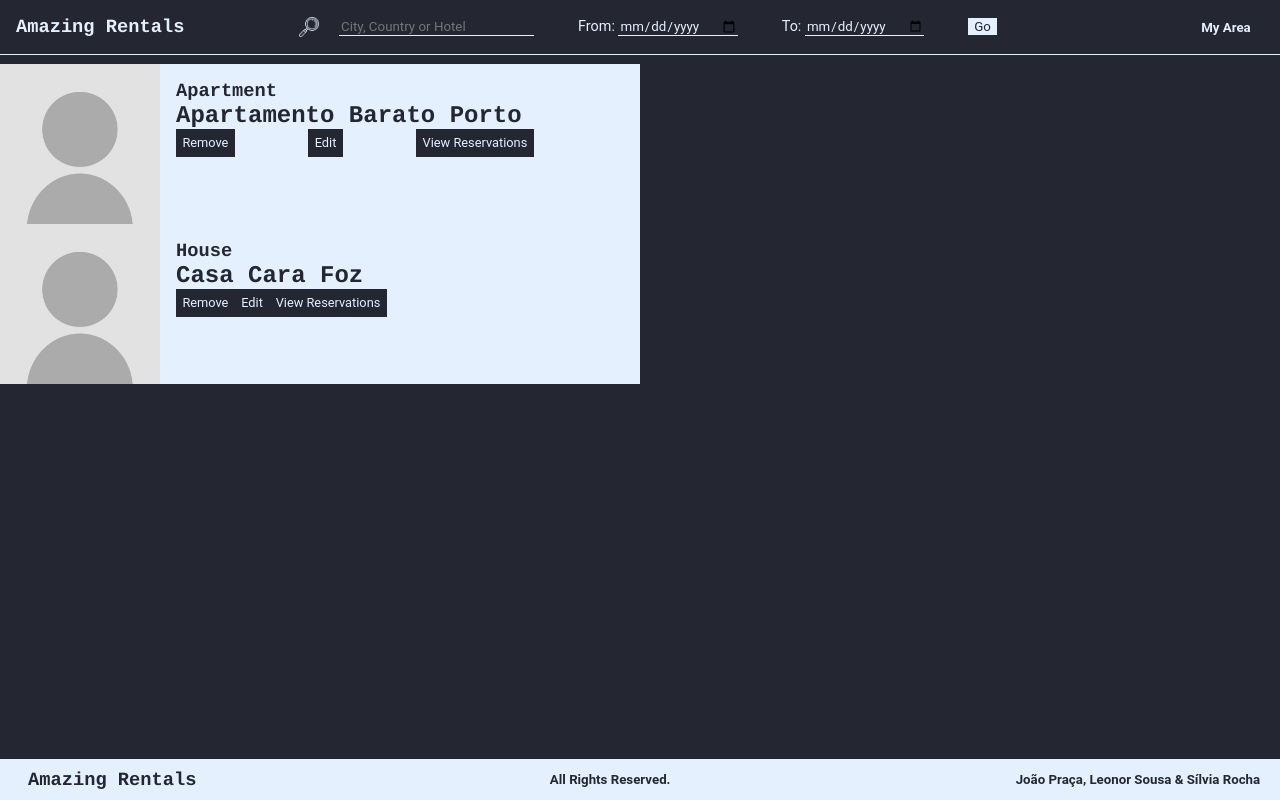
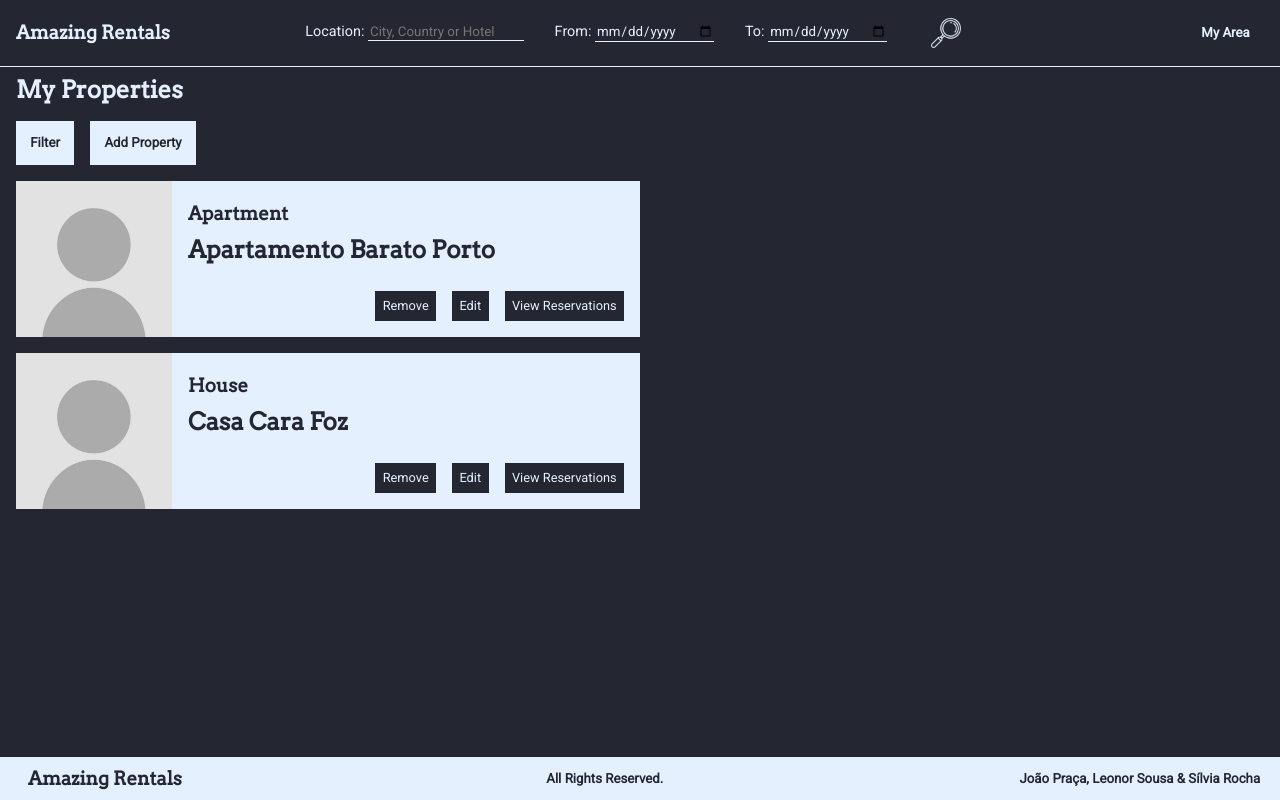
Before and after one commit to jarpraca/LTW_1920, a PHP site: page /listProperties.php in a window 1280 px wide. Run offline with PHP 8.4, Linux system fonts and the light colour scheme; the visitor is signed in with stand-in values (Sample User, id 1); data comes from the database, SQL or seed files in the repository; both versions use the stored data as it was after the commit.

Commit message:
Added search; minor style and layout improvements

```diff
--- a/database/habitations.php
+++ b/database/habitations.php
@@ -2,14 +2,14 @@
 
 function getHabitationsCity($city){
     global $db;
-    $stmt = $db->prepare('SELECT * FROM habitation JOIN cidade USING (idCidade) WHERE cidade.nome = ?');
+    $stmt = $db->prepare('SELECT Habitacao.* FROM Habitacao JOIN cidade USING (idCidade) WHERE cidade.nome = ?');
     $stmt->execute(array($city));
     return $stmt->fetchAll();
 }
 
 function getHabitationsCountry($country){
     global $db;
-    $stmt = $db->prepare('SELECT * FROM habitation JOIN cidade USING (idCidade) JOIN Pais using idPais WHERE pais.nome = ?');
+    $stmt = $db->prepare('SELECT Habitacao.* FROM Habitacao JOIN cidade USING (idCidade) JOIN Pais USING (idPais) WHERE Pais.nome = ?');
     $stmt->execute(array($country));
     return $stmt->fetchAll();
 }
--- a/editProperty.php
+++ b/editProperty.php
@@ -28,7 +28,6 @@
   $country=getCountryById(getCountryCity($property['idCidade']));
   $policy=getPolicy($property['idPolitica']);
   $image="";
-  print_r($policy);
 ?>
   <section id="editProperty">
   <header>
--- a/layout.css
+++ b/layout.css
@@ -11,7 +11,7 @@ body {
 
 .content {
     flex: 1 0 auto;
-    margin: 4em 0 0 0;
+    margin: 3.7em 0 0 0;
 }
 
 #menu{
@@ -46,21 +46,13 @@ body {
     margin-bottom: 1em;
 }
 
-#search img{
+#glass{
     vertical-align: middle;
     margin: 1em;
 }
 
-#search_text_input{
-    margin-right: 3em;
-}
-
-#dateFrom{
-    margin-right: 3em;
-}
-
-#dateTo{
-    margin-right: 3em;
+#search_text_input, #dateFrom, #dateTo{
+    margin-right: 2em;
 }
 
 #menu li{
@@ -104,7 +96,10 @@ body {
 .verticalForm input, .verticalForm select, textarea{
     display: block;
     width:100%;
-    padding:0.5em 0;
+    padding:0.5em ;
+    -webkit-box-sizing: border-box; /* Safari/Chrome, other WebKit */
+    -moz-box-sizing: border-box;    /* Firefox, other Gecko */
+    box-sizing: border-box;         /* Opera/IE 8+ */
 }
 
 .verticalForm label{
@@ -227,26 +222,59 @@ body {
     display: block;
 }
 
-.propertyShort, .reservationShort{
-    width:50%;
-    display:flex;
+.propertyShort, .reservationShort, .propertySearch{
+    width: calc(50% - 1rem);
+    display: flex;
+    margin: 1rem;
 }
 
-.propertyShort img, .reservationShort img{
+.propertyShort img, .reservationShort img, .propertySearch img{
     object-fit: cover;
     width:25%;
-    /*height:100%;*/
 }
 
-.propertyShort .rightText, .reservationShort .rightText{
-    padding:1em;
+.rightText{
+    display: flex;
+    flex-direction: column;
+    justify-content: flex-start;
+    padding: 1rem;
+    width: 75%;
+}
+
+.rightText h1, h3, h4, p{
+    margin: 0;
+    padding: 0.3rem 0 0.3rem 0;
 }
 
 .horizontalElements{
     display: flex;
-    justify-content: space-between;
+    justify-content: flex-end;
+    align-items: center;
+    margin-top: auto;
 }
 
-.propertyShort p, .reservationShort p{
-    margin:0.5em;
+.horizontalElements a{
+    margin-left: 1em;
 }
+
+.horizontalElements h3{
+    padding: 0;
+}
+
+.horizontalElements p{
+    padding: 0.5em;
+}
+
+.list_properties_options{
+    display: flex;
+    margin: 1rem;
+}
+
+.list_properties_options h5{
+    margin: 0 1rem 0 0;
+    padding: 1em;
+}
+
+.subtitle{
+    margin: 1rem;
+}
--- a/listProperties.php
+++ b/listProperties.php
@@ -9,6 +9,13 @@
 
   include('templates/common/header.php');
 
+  echo '<h2 class="subtitle">My Properties</h2>';
+
+  echo '<div class="list_properties_options">';
+  echo '<a href="editProfile.php"><h5>Filter</h5></a>';
+  echo '<a href="addProperty.php"><h5>Add Property</h5></a>';
+  echo '</div>';
+
   $properties = getProperties($_SESSION['user']);
 
   foreach ($properties as $habitation){
--- a/listReservations.php
+++ b/listReservations.php
@@ -11,6 +11,8 @@
 
   $reservations = getReservationsByClient($_SESSION['user']);
 
+  echo '<h2 class="subtitle">My Reservations</h2>';
+
   foreach ($reservations as $reservationId){
     $reservation = getReservationById($reservationId['idReserva']);
     include("templates/properties/viewShortReservation.php");
--- a/responsive.css
+++ b/responsive.css
@@ -46,7 +46,7 @@
 
 } */
 
-@media(max-width: 76.5em){
+@media(max-width: 78em){
     #search {
         display:none;
     }
--- a/style.css
+++ b/style.css
@@ -1,3 +1,5 @@
+@import url('https://fonts.googleapis.com/css?family=Arvo&display=swap');
+@import url('https://fonts.googleapis.com/css?family=Roboto&display=swap');
 :root {
     --myDarkBlue: #242732;
     --myLightBlue: #E5F0FF;
@@ -58,6 +60,13 @@ body > footer{
     border-color: var(--myLightBlue);
 }
 
+#menu li:first-child + li + li h5, #menu li:first-child + li + li + li h5, .dropdown-content a{
+    background: var(--myDarkBlue);
+    border-style: solid;
+    border-width: thin;
+    border-color: var(--myDarkBlue);
+}
+
 #menu li:first-child + li + li h5:hover, #menu li:first-child + li + li + li h5:hover, .dropdown-content a:hover{
     background: var(--myDarkBlue);
     border-style: solid;
@@ -68,12 +77,19 @@ body > footer{
 #menu li:first-child + li + li h5:active, #menu li:first-child + li + li + li h5:active, .dropdown-content a:active{
     background: var(--myLightBlue);
     color:var(--myDarkBlue);
+    border-style: solid;
+    border-width: thin;
+    border-color: var(--myLightBlue);
 }
 
 input, select, textarea{
     background: var(--myLightBlue);
     color: var(--myDarkBlue);
     border-style:none;
+}
+
+#glass{
+    background: var(--myDarkBlue);
 }
 
 .currency input{
@@ -128,7 +144,9 @@ input, select, textarea{
     background: var(--myDarkBlue);
     color: var(--myLightBlue);
     text-align: center;
-    border: none
+    border-style: solid;
+    border-width: thin;
+    border-color: var(--myDarkBlue);
 }
 
 .submit:hover{
@@ -136,13 +154,36 @@ input, select, textarea{
     color: var(--myDarkBlue);
     font-weight: bold;
     cursor: pointer;
+    border-style: solid;
+    border-width: thin;
+    border-color: var(--myDarkBlue);
 }
 
-.propertyShort, .reservationShort{
+.propertyShort, .reservationShort, .propertySearch{
     background: var(--myLightBlue);
     color: var(--myDarkBlue);
 }
 
-.propertyShort a, .reservationShort a{
+.propertyShort a, .reservationShort a, .propertySearch a{
     text-decoration: none;
 }
+
+.list_properties_options h5{
+    background-color: var(--myLightBlue);
+    color: var(--myDarkBlue);
+    border-style: solid;
+    border-width: thin;
+    border-color: var(--myLightBlue);
+}
+
+.list_properties_options h5:hover{
+    background-color: var(--myDarkBlue);
+    color: var(--myLightBlue);
+    border-style: solid;
+    border-width: thin;
+    border-color: var(--myLightBlue);
+}
+
+.list_properties_options a{
+    text-decoration: none;
+}
--- a/templates/common/search.php
+++ b/templates/common/search.php
@@ -1,9 +1,9 @@
-<form id="search" method="POST" action="/action_page.php">
-    <img src="images/glass.png" alt="magnifying glass" width="20"/>
-    <input class="search_input" type="search" name="q" placeholder="City, Country or Hotel" id="search_text_input">
+<form id="search" method="POST" action="templates/forms/search_action.php">
+    <a> Location: </a>
+    <input class="search_input" type="search" name="location" placeholder="City, Country or Hotel" id="search_text_input" required>
     <a> From: </a>
-    <input class="search_input" type="date" name="dateFrom" id="dateFrom">
+    <input class="search_input" type="date" name="dateFrom" id="dateFrom" required>
     <a> To: </a>
-    <input class="search_input" type="date" name="dateTo" id="dateTo">
-    <input type="submit" value="Go">
+    <input class="search_input" type="date" name="dateTo" id="dateTo" required>
+    <input type="image" src="images/glass.png" alt="Submit" height="30" id="glass">
 </form>
--- a/templates/forms/addProperty_action.php
+++ b/templates/forms/addProperty_action.php
@@ -13,5 +13,5 @@
             if(move_uploaded_file($_POST['picture'], "../../images" . $user['idUtilizador'] . ".png"))
                 addPhotoProfile($user['idUtilizador'], $user['idUtilizador'] . ".png", $_POST['name'] . " Photo");
     }*/
-    header( 'Location: ../../homepage.php' ) ;
+    header( 'Location: ../../listProperties.php' ) ;
 ?>
--- a/templates/properties/viewProperty.php
+++ b/templates/properties/viewProperty.php
@@ -29,7 +29,7 @@
         <h3>Total</h3>
         <h3><?=$habitation['precoNoite']*$days+$habitation['taxaLimpeza']?>€</h3>
         <form action="#" method="get">
-            <input type="submit" class="submit" value="Reserve">
+            <input type="submit" class="submit" value="Book">
         </form>
     </aside>
     <section id="property_data">
--- a/templates/properties/viewShortReservation.php
+++ b/templates/properties/viewShortReservation.php
@@ -24,8 +24,8 @@
             $total = $habitation['precoNoite']*$days+$habitation['taxaLimpeza'];
         ?>
         <div class="horizontalElements">
-                <h3><?=$total?>€</h3>
-                <input type="button" value="Cancel" class="submit" id="cancel_button">
+            <h3>Total: <?=$total?>€</h3>
+            <a href="editProperty.php?id=<?=$habitation['idHabitacao']?>" class="submit"><p>Cancel</p></a>
         </div>
     </div>
 </section>
```
Also changed, not shown: listSearch.php (added, +30 -0 lines), templates/forms/search_action.php (added, +9 -0 lines), templates/properties/viewSearchProperty.php (added, +26 -0 lines), database/database.db, templates/properties/viewShortProperty.php (indentation only). Lines whose indentation alone changed are shown as unchanged.
